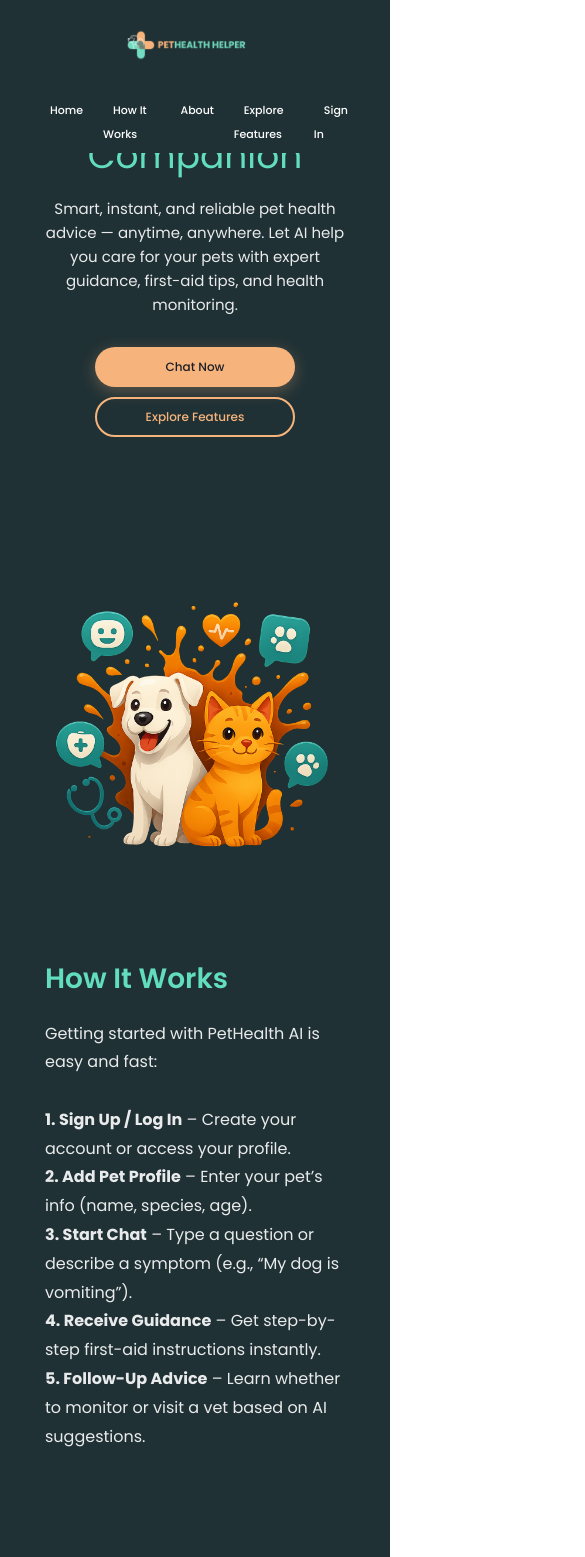
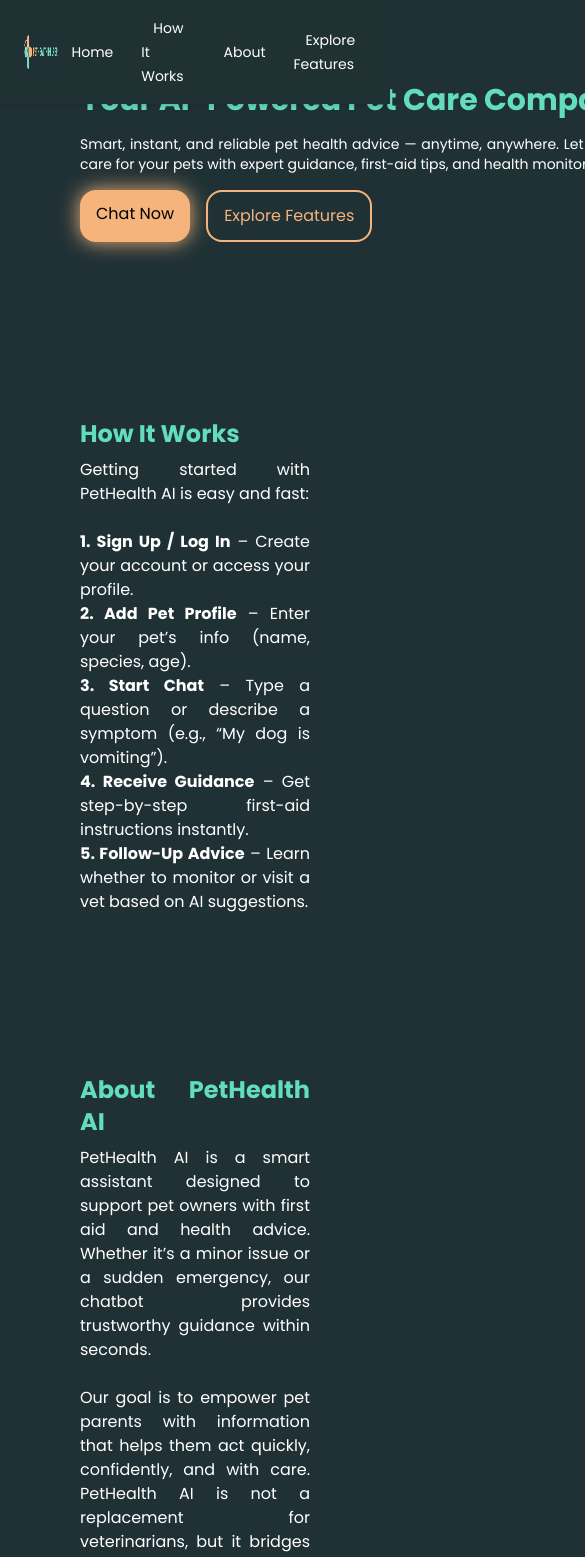
Before and after one commit to kurtrockx/pet-health-ai, a React (Vite) app: page / in a window 390 px wide. Shown: the top 1557 px of the page, 585 px wide, since content can reach past the window. Built offline with nearby package versions, Linux system fonts and the light colour scheme; a web font is replaced by a local one.

Commit message:
remade landing page, adjusted the responsiveness of signup, signin, and profile page

```diff
--- a/src/components/css/PetChat.css
+++ b/src/components/css/PetChat.css
@@ -5,8 +5,8 @@ body {
   color: #ffffff;
 }
 #root {
+  min-width: 100dvw;
   max-width: 100dvw;
-  max-height: 100dvh;
 }
 .chat-body {
   width: 100%;
--- a/src/pages/GuidancePage.jsx
+++ b/src/pages/GuidancePage.jsx
@@ -488,7 +488,7 @@ const GuidancePage = () => {
   };
 
   return (
-    <>
+    <div className="max-h-[100dvh]">
       <Navbar />
       <div className="faq-section">
         <div className="faq-header">
@@ -579,7 +579,7 @@ const GuidancePage = () => {
           </div>
         )}
       </div>
-    </>
+    </div>
   );
 };
 
--- a/src/pages/LandingPage.jsx
+++ b/src/pages/LandingPage.jsx
@@ -2,81 +2,173 @@ import { Link } from "react-router-dom";
 import sideLogoBar from "../assets/sidelogobar.png";
 import welcomePagePic from "../assets/welcomepagepic.png";
 
-import '../components/css/1FrontPage.css'
+import "../components/css/1FrontPage.css";
 
 export default function LandingPage() {
   return (
     <>
-      <header>
-        <nav className="navbar">
-          <div className="logo">
-            <img src={sideLogoBar} alt="PetHealth AI Logo" />
+      <header className="fixed top-0 left-0 w-full bg-[#203134] shadow-md z-50">
+        <nav className="flex items-center justify-between px-6 py-4">
+          <div className="flex items-center">
+            <a href="#home">
+              <img
+                src={sideLogoBar}
+                alt="PetHealth AI Logo"
+                className="h-10 w-auto b"
+              />
+            </a>
           </div>
-          <ul className="nav-links">
-            <li><a href="#home">Home</a></li>
-            <li><a href="#howitworks">How It Works</a></li>
-            <li><a href="#about">About</a></li>
-            <li><a href="#features">Explore Features</a></li>
-            <li><a href="/signin">Sign In</a></li>
+          <ul className="flex items-center space-x-4">
+            <li>
+              <a
+                href="#home"
+                className="text-white text-sm hover:bg-[#294344] hover:text-[#59cabc] px-3 py-1.5 rounded-2xl transition"
+              >
+                Home
+              </a>
+            </li>
+            <li>
+              <a
+                href="#how"
+                className="text-white text-sm hover:bg-[#294344] hover:text-[#59cabc] px-3 py-1.5 rounded-2xl transition"
+              >
+                How It Works
+              </a>
+            </li>
+            <li>
+              <a
+                href="#about"
+                className="text-white text-sm hover:bg-[#294344] hover:text-[#59cabc] px-3 py-1.5 rounded-2xl transition"
+              >
+                About
+              </a>
+            </li>
+            <li>
+              <a
+                href="#explore"
+                className="text-white text-sm hover:bg-[#294344] hover:text-[#59cabc] px-3 py-1.5 rounded-2xl transition"
+              >
+                Explore Features
+              </a>
+            </li>
           </ul>
         </nav>
       </header>
 
-      <main id="home" className="hero">
-        <div className="hero-text">
-          <h1>Your AI-Powered Pet Care Companion</h1>
-          <p>Smart, instant, and reliable pet health advice — anytime, anywhere. Let AI help you care for your pets with expert guidance, first-aid tips, and health monitoring.</p>
-          <div className="hero-buttons">
-            <Link to={'/signin'} className="btn primary">Chat Now</Link>
-            <a href="#features" className="btn secondary">Explore Features</a>
+      <div className="px-20 mt-300">
+        <main
+          className="flex relative items-center justify-between mt-200 gap-20"
+          id="home"
+        >
+          <div className="flex flex-col gap-4 relative top-40">
+            <h1 className="text-[#62ddbe] text-3xl font-bold w-max">
+              Your AI-Powered Pet Care Companion
+            </h1>
+            <p className="text-sm max-w-2xl text-justify">
+              Smart, instant, and reliable pet health advice — anytime,
+              anywhere. Let AI help you care for your pets with expert guidance,
+              first-aid tips, and health monitoring.
+            </p>
+            <div className="flex gap-4">
+              <Link
+                to={"/chat"}
+                className="bg-[#f6b47c] text-black px-4 py-3 rounded-2xl shadow-[0_0_20px_#f6b47c] hover:bg-[#f6b47c] hover:text-black cursor-pointer duration-200 hover:-translate-y-1"
+              >
+                Chat Now
+              </Link>
+              <a
+                className="border-2 border-[#f6b47c] flex justify-center items-center px-4 py-3 text-[#f6b47c] rounded-2xl duration-200 hover:-translate-y-1 cursor-pointer hover:bg-[#f6b47c] hover:text-black"
+                href="#features"
+              >
+                Explore Features
+              </a>
             </div>
           </div>
-        <div className="hero-image">
-          <img src={welcomePagePic} alt="PetHealth AI Hero Image" />
+          <div>
+            <img
+              src={welcomePagePic}
+              alt="PetHealth AI Hero Image"
+              className="max-w-2xl mt-40"
+            />
           </div>
         </main>
 
-      <section id="howitworks" className="info-section">
-        <h2>How It Works</h2>
+        <section className="space-y-2 mb-40 max-w-3xl text-justify" id="how">
+          <h2 className="text-[#62ddbe] text-2xl font-bold">How It Works</h2>
           <p>
             Getting started with PetHealth AI is easy and fast:
-          <br /><br />
-          <strong>1. Sign Up / Log In</strong> – Create your account or access your profile.<br />
-          <strong>2. Add Pet Profile</strong> – Enter your pet’s info (name, species, age).<br />
-          <strong>3. Start Chat</strong> – Type a question or describe a symptom (e.g., “My dog is vomiting”).<br />
-          <strong>4. Receive Guidance</strong> – Get step-by-step first-aid instructions instantly.<br />
-          <strong>5. Follow-Up Advice</strong> – Learn whether to monitor or visit a vet based on AI suggestions.
+            <br />
+            <br />
+            <strong>1. Sign Up / Log In</strong> – Create your account or access
+            your profile.
+            <br />
+            <strong>2. Add Pet Profile</strong> – Enter your pet’s info (name,
+            species, age).
+            <br />
+            <strong>3. Start Chat</strong> – Type a question or describe a
+            symptom (e.g., “My dog is vomiting”).
+            <br />
+            <strong>4. Receive Guidance</strong> – Get step-by-step first-aid
+            instructions instantly.
+            <br />
+            <strong id="about">5. Follow-Up Advice</strong> – Learn whether to
+            monitor or visit a vet based on AI suggestions.
           </p>
         </section>
 
-      <section id="about" className="info-section">
-        <h2>About PetHealth AI</h2>
+        <section className="space-y-2 pb-40 max-w-3xl text-justify">
+          <h2 className="text-[#62ddbe] text-2xl font-bold">
+            About PetHealth AI
+          </h2>
           <p>
-          PetHealth AI is a smart assistant designed to support pet owners with first aid and health advice. Whether it’s a minor issue or a sudden emergency, our chatbot provides trustworthy guidance within seconds.
-          <br /><br />
-          Our goal is to empower pet parents with information that helps them act quickly, confidently, and with care. PetHealth AI is not a replacement for veterinarians, but it bridges the gap between uncertainty and action when your pet needs help.
+            PetHealth AI is a smart assistant designed to support pet owners
+            with first aid and health advice. Whether it’s a minor issue or a
+            sudden emergency, our chatbot provides trustworthy guidance within
+            seconds.
+            <br />
+            <br />
+            Our goal is to empower pet parents with information that helps them
+            act quickly, confidently, and with care. PetHealth AI is not a
+            replacement for veterinarians, but it bridges the gap between
+            uncertainty and action when your pet needs help.
           </p>
         </section>
 
-      <section id="features" className="info-section">
-        <h2>Explore Features</h2>
+        <section
+          className="space-y-2 pb-40 max-w-3xl text-justify"
+          id="explore"
+        >
+          <h2 className="text-[#62ddbe] text-2xl font-bold">
+            Explore Features
+          </h2>
           <p>
-          <strong>🐕 Pet Profile Management</strong><br />
-          Store important details like breed, and age.<br /><br />
-
-          <strong>🤖 AI Chatbot</strong><br />
-          Get quick, reliable first aid tips from a conversational assistant.<br /><br />
-
-          <strong>🕒 Timestamped Messages</strong><br />
-          Every message includes a timestamp for clear record-keeping.<br /><br />
-
-          <strong>🧠 First Aid Library</strong><br />
-          Covers emergencies like choking, vomiting, bleeding, heatstroke, and more.<br /><br />
-
-          <strong>🔒 Privacy-Focused</strong><br />
+            <strong>🐕 Pet Profile Management</strong>
+            <br />
+            Store important details like breed, and age.
+            <br />
+            <br />
+            <strong>🤖 AI Chatbot</strong>
+            <br />
+            Get quick, reliable first aid tips from a conversational assistant.
+            <br />
+            <br />
+            <strong>🕒 Timestamped Messages</strong>
+            <br />
+            Every message includes a timestamp for clear record-keeping.
+            <br />
+            <br />
+            <strong>🧠 First Aid Library</strong>
+            <br />
+            Covers emergencies like choking, vomiting, bleeding, heatstroke, and
+            more.
+            <br />
+            <br />
+            <strong>🔒 Privacy-Focused</strong>
+            <br />
             Your pet data is secure and only accessible by you.
           </p>
         </section>
+      </div>
     </>
   );
 }
--- a/src/pages/ProfilePage.jsx
+++ b/src/pages/ProfilePage.jsx
@@ -1,3 +1,4 @@
+import { useNavigate } from "react-router-dom";
 import Navbar from "../components/NavBar";
 import React, { useState, useEffect } from "react";
 
@@ -16,6 +17,12 @@ const ProfilePage = () => {
     confirmPassword: "",
   });
   const [manage, setManage] = useState(false);
+
+  const navigate = useNavigate();
+
+  useEffect(() => {
+    if (!currUser) navigate("/signin");
+  }, [currUser, navigate]);
 
   const handleSaveEdit = async () => {
     try {
@@ -228,10 +235,10 @@ const ProfilePage = () => {
   };
 
   return (
-    <div>
+    <>
       <Navbar />
-      <div className="flex flex-col lg:flex-row gap-4 h-[86dvh] max-w-[1400px] relative top-20 left-1/2 -translate-x-1/2 px-4 lg:px-0">
-        <div className="flex-[1] min-w-80 px-4 py-6  bg-[#2b3d42] border border-[#3b5055] rounded-2xl">
+      <div className="flex flex-col lg:flex-row gap-4 min-h-[86dvh] max-w-[1400px] lg:px-0 mx-auto relative top-20 xl:top-20">
+        <div className="flex-[1] min-w-80 px-4 py-6  bg-[#2b3d42] border border-[#3b5055] rounded-2xl ml-5  mt-10 mb-5">
           <h1 className="font-semibold text-xl lg:text-2xl">
             {currUser ? currUser.username : "Welcome, Guest"}
           </h1>
@@ -240,7 +247,7 @@ const ProfilePage = () => {
           </p>
           <h3 className="my-4 text-lg">My Pets</h3>
 
-          <div className="mt-4 grid grid-cols-1 sm:grid-cols-2 lg:grid-cols-4 gap-4">
+          <div className="mt-4 grid grid-cols-4 sm:grid-cols-8 lg:grid-cols-4 gap-12">
             {pets.length === 0 ? (
               <p className="text-white/40 text-sm italic col-span-2">
                 No pets added yet.
@@ -287,22 +294,22 @@ const ProfilePage = () => {
           </div>
         </div>
 
-        <div className="flex-[3] flex flex-col gap-4 max-2xl:gap-2">
+        <div className="flex-[3] flex flex-col gap-4 max-2xl:gap-2 mr-5 mt-10 mb-5">
           <div className="p-6 bg-[#2b3d42] border border-[#3b5055] rounded-2xl">
             <h1 className="text-xl lg:text-3xl font-semibold">
               Personal Information
             </h1>
             <div className="my-3 bg-white/20 h-[0.2px]"></div>
-            <div className="flex flex-col lg:flex-row justify-between items-center gap-8 mt-6">
+            <div className="flex flex-col lg:flex-row justify-between lg:items-center gap-8 mt-6">
               <div className="flex-1 flex flex-col gap-2">
                 <h3 className="font-medium text-[#6ddec0]">Full Name</h3>
-                <div className="bg-[#213135] text-base px-4 py-2 rounded-lg border border-white/20">
+                <div className="bg-[#213135] text-base px-4 py-2 rounded-lg border border-white/20 w-full">
                   {currUser?.firstName + " " + currUser?.lastName}
                 </div>
               </div>
               <div className="flex-1 flex flex-col gap-2">
                 <h3 className="font-medium text-[#6ddec0]">Email</h3>
-                <div className="bg-[#213135] text-base px-4 py-2 rounded-lg border border-white/20">
+                <div className="bg-[#213135] text-base px-4 py-2 rounded-lg border border-white/20 w-full">
                   {currUser?.email}
                 </div>
               </div>
@@ -325,7 +332,7 @@ const ProfilePage = () => {
                 </div>
                 <div className="my-6 bg-white/20 h-[0.2px] max-2xl:my-2"></div>
 
-                <div className="grid grid-cols-1 sm:grid-cols-2 lg:grid-cols-4 gap-4">
+                <div className="grid grid-cols-1 sm:grid-cols-3 lg:grid-cols-3 gap-4">
                   {pets.map((pet) => (
                     <div
                       key={pet._id || pet.id || pet.petName}
@@ -333,7 +340,7 @@ const ProfilePage = () => {
                         highlightedPet === pet.petName
                           ? "border-[#fb7a61] shadow-[0_0_1rem_#fb7a61]"
                           : "border-[#3b5055]"
-                      } bg-[#213135] text-sm relative hover:border-[#6ddec0] duration-400`}
+                      } bg-[#213135] text-sm relative hover:border-[#6ddec0] duration-400 min-w-50`}
                     >
                       {manage && (
                         <div className="flex justify-end right-2 top-2 absolute mt-3 gap-2">
@@ -673,7 +680,7 @@ const ProfilePage = () => {
           </div>
         </div>
       )}
-    </div>
+    </>
   );
 };
 
--- a/src/pages/SigninPage.jsx
+++ b/src/pages/SigninPage.jsx
@@ -1,4 +1,4 @@
-import React, { useState } from "react";
+import React, { useEffect, useState } from "react";
 import { Link, useNavigate } from "react-router-dom";
 import petHealthLogo from "../assets/Pethealthlogo.png";
 import eyeOpenIcon from "../assets/eye.png";
@@ -10,6 +10,11 @@ export default function SigninPage() {
   const [password, setPassword] = useState("");
   const [passwordVisible, setPasswordVisible] = useState(false);
   const navigate = useNavigate();
+
+  const currUser = localStorage.getItem("user");
+  useEffect(() => {
+    if (currUser) navigate("/home");
+  }, [currUser, navigate]);
 
   const togglePasswordVisibility = () => {
     setPasswordVisible(!passwordVisible);
--- a/src/pages/SignupPage.jsx
+++ b/src/pages/SignupPage.jsx
@@ -1,12 +1,21 @@
-import React, { useState } from "react";
+import React, { useState, useEffect } from "react";
 import sidelogo from "../assets/sidelogo.png";
 import catMascot from "../assets/Catmascot.png";
 import eyeOpen from "../assets/eye.png";
 import eyeClose from "../assets/eye-off.png";
-import { Link } from "react-router-dom";
+import { Link, useNavigate } from "react-router-dom";
 import "../components/css/SignUp.css";
 
 export default function SignupPage() {
+
+    const navigate = useNavigate();
+
+    const currUser = localStorage.getItem("user");
+    useEffect(() => {
+      if (currUser) navigate("/home");
+    }, [currUser, navigate]);
+
+
   const [formData, setFormData] = useState({
     lastName: "",
     firstName: "",
```
Lines whose indentation alone changed are shown as unchanged.
